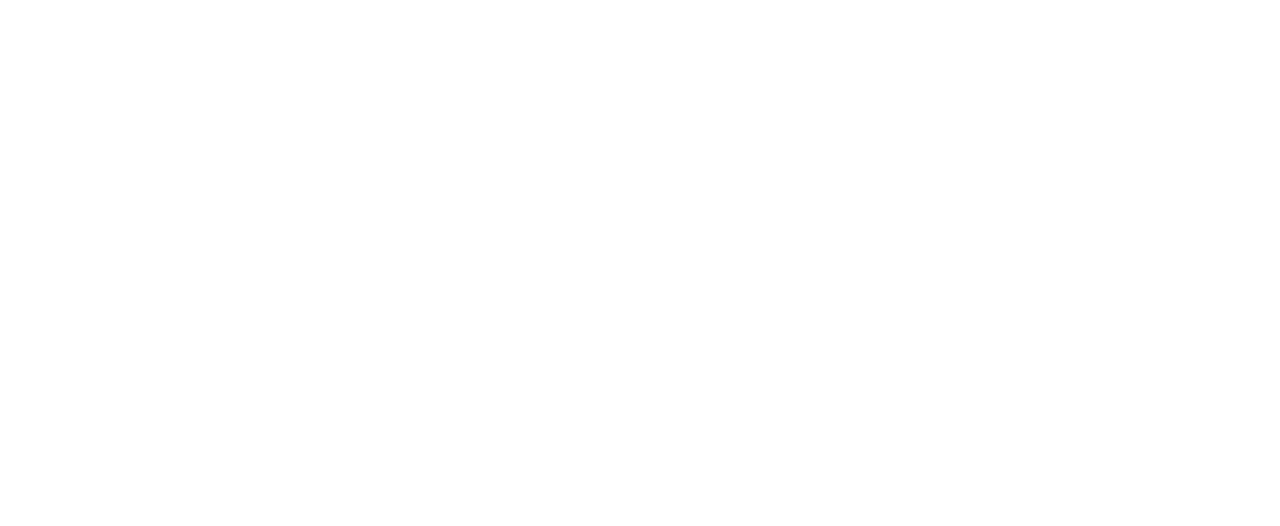
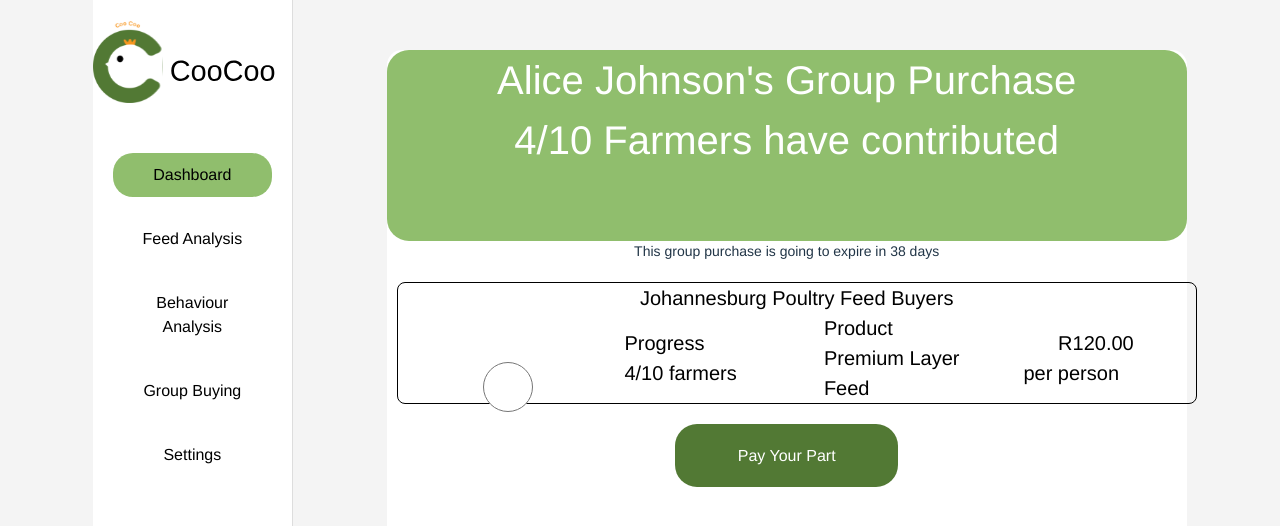
Before and after one commit to reaapunzell/CooCoo-app, a React (Vite) app in the folder rea-front/coocoo-app/: page /joined-groups in a window 1280 px wide. Before the commit this address had no page. Shown: the top 526 px of the page. Built offline with nearby package versions, Linux system fonts and the light colour scheme.

Commit message:
added group alert for dashboard

```diff
--- a/rea-front/coocoo-app/src/App.jsx
+++ b/rea-front/coocoo-app/src/App.jsx
@@ -6,6 +6,8 @@ import Navigation from './components/Navigation.jsx';
 import GroupBuyingOnboarding from './components/Group Buying/Onboarding.jsx';
 import ExistingGroups from './components/Group Buying/ExistingGroups.jsx';
 import Calendar from './components/Calendar/Calendar.jsx';
+import JoinedGroups from './components/Group Buying/JoinedGroup.jsx';
+import Dashboard from './pages/Dashboard.jsx';
 
 function App() {
   return (
@@ -13,10 +15,11 @@ function App() {
       <Routes>
         <Route path="/signup" element={<SignUp />} />
         <Route path="/weather" element={<WeatherComponent/>} />
-        <Route path="/" element={<Navigation/>} />
+        <Route path="/dashboard" element={<Dashboard/>} />
         <Route path="/groupbuying" element={<GroupBuyingOnboarding/>} />
         <Route path="/existing-groups" element={<ExistingGroups/>} />
         <Route path="/calendar" element={<Calendar/>} />
+        <Route path="/joined-groups" element={<JoinedGroups/>} />
       </Routes>
     </BrowserRouter>
   );
--- /dev/null
+++ b/rea-front/coocoo-app/src/components/Group Buying/GroupAlert.jsx
@@ -0,0 +1,38 @@
+import React, {useState} from "react";
+import "./Onboarding.css"
+
+const GroupAlert = () => {
+
+      // Group data
+  const [groups] = useState([
+    {
+      id: 1,
+      name: "Johannesburg Poultry Feed Buyers",
+      product: "Premium Layer Feed",
+      organizer: "Alice Johnson",
+      city: "Johannesburg",
+      target_farmers: 10,
+      current_farmers: 4,
+      price_per_person: 120.0,
+      end_date: "2024-12-31T23:59:59Z",
+      status: "open",
+    },
+  ]);
+
+  return(
+    <div className="group-alert-container">
+        {groups.map((group)=> (
+            <div key={group.id}>
+                 <span className="group-alert-participants">
+        {" "}
+        {group.current_farmers}/{group.target_farmers}{" "}
+        </span>
+        <span className="alert-notification" >Someone has contributed to your group purchase</span>
+        </div>
+        ))}
+
+    </div>
+  )
+}
+
+export default GroupAlert
--- a/rea-front/coocoo-app/src/components/Group Buying/JoinedGroup.jsx
+++ b/rea-front/coocoo-app/src/components/Group Buying/JoinedGroup.jsx
@@ -1,36 +1,88 @@
-import React from "react";
+import React, { useState } from "react";
 import { useNavigate } from "react-router-dom";
 import "./Onboarding.css";
 import Navigation from "../Navigation";
 
+const JoinedGroups = () => {
+  // Group data
+  const [groups] = useState([
+    {
+      id: 1,
+      name: "Johannesburg Poultry Feed Buyers",
+      product: "Premium Layer Feed",
+      organizer: "Alice Johnson",
+      city: "Johannesburg",
+      target_farmers: 10,
+      current_farmers: 4,
+      price_per_person: 120.0,
+      end_date: "2024-12-31T23:59:59Z",
+      status: "open",
+    },
+  ]);
 
-const JoinedGroups = () => {
+  //calculate days left until expiration of group purchase
+  const calculateDaysLeft = (endDate) => {
+    const diff = new Date(endDate) -  new Date();
+    return Math.ceil(diff / (1000 *60 *60 *24));
+  };
+
   return (
     <div className="app-container">
       <Navigation />
       <div className="existing-groups-container">
         <div className="header">
-            <span className="user-name" >Rea</span>
-            <span>'s Group Purchase </span>
-            <span className="participants"> 2/10 </span>
+          {groups.map((group) => (
+            <div key={group.id}>
+              <span className="user-name">{group.organizer}</span>
+              <span>'s Group Purchase </span> <br></br>
+              <span className="participants">
+                {" "}
+                {group.current_farmers}/{group.target_farmers}{" "}
+              </span>
               <span> Farmers have contributed </span>
             </div>
+          ))}
+        </div>
         <div className="expire-date-container">
+          {groups.map((group)=>(
+            <div key={group.id}>
 <span> This group purchase is going to expire in </span>
-            <span className="expire-date"> 7 days</span>
+<span className="expire-date">{calculateDaysLeft(group.end_date)} days</span>
+            </div>
+          ))}
+
         </div>
         <div className="groups-selection">
-            <div className="group">
-              <input type="radio" name="join-group" />
-              <span className="number-of-farmers">10</span>
-              <span className="feed-name">
-                {" "}
-                Chicken Feed Mixed Poultry Grain 10kg
+          {groups.map((group) => (
+            <div className="group" key={group.id}>
+              <span className="group-name">{group.name}</span>
+              <div className="group-information">
+                <div className="selected-btn">
+                  <input
+                    className="selected-btn"
+                    type="radio"
+                    name="join-group"
+                  />
+                </div>
+                <div className="progress">
+                  <span>Progress</span>
+                  <span className="number-of-farmers">
+                    {group.current_farmers}/{group.target_farmers} farmers
                   </span>
-              <span className="currency">R</span>
-              <span className="price"></span>
+                </div>
+                <div className="product">
+                  <span>Product</span>
+                  <span className="feed-name">{group.product}</span>
+                </div>
+                <div className="price">
+                  <span className="price">
+                    R{group.price_per_person.toFixed(2)}
+                  </span>
                   <span className="per-person">per person</span>
                 </div>
+              </div>
+            </div>
+          ))}
         </div>
         <button className="payyourpart-btn">Pay Your Part</button>
       </div>
--- a/rea-front/coocoo-app/src/components/Group Buying/Onboarding.css
+++ b/rea-front/coocoo-app/src/components/Group Buying/Onboarding.css
@@ -165,3 +165,35 @@
     accent-color:var(--primary-color)
 
 }
+
+.group-alert-container{
+  height:100px;
+  width: 400px;
+  background-color: white;
+  border-radius: 8px;
+  border-style: solid;
+  border-width: 2px;
+  border-color: var(--primary-color);
+  display:flex;
+  flex-direction: row;
+  align-items: center;
+  justify-content: center;
+  margin: 20px;
+}
+
+.group-alert-participants{
+  background-color: var(--primary-color);
+  width: 20vh;
+  border-radius: 50%;
+  height: 10vh;
+  font-size: 28px;
+  color:white;
+  padding: 15px;
+  margin: 5px;
+}
+
+.alert-notification{
+  font-size: 16px;
+  text-align: justify;
+  margin-left: 10px;
+}
--- a/rea-front/coocoo-app/src/components/Weather.css
+++ b/rea-front/coocoo-app/src/components/Weather.css
@@ -1,3 +1,6 @@
+.weather-data{
+    display:flex;
+}
 .weather-cards-container{
     display:flex;
 
@@ -28,3 +31,11 @@
 .weather-card-data p {
     font-size: 20px;
 }
+
+.more-info-icon{
+    height: 3vh;
+}
+
+.heading{
+    display:flex;
+}
--- a/rea-front/coocoo-app/src/components/Weather.jsx
+++ b/rea-front/coocoo-app/src/components/Weather.jsx
@@ -70,7 +70,10 @@ const WeatherComponent = () => {
   return (
     <div className="weather-data">
       <div className="temperatures">
+        <div className="heading">
         <h2>Temperature in {weatherData.location}</h2>
+        <img className="more-info-icon" src="/more info icon.svg" alt="more info icon"/>
+        </div>
         <div className="weather-cards-container">
           <div className="weather-card">
             <p>Today</p>
--- /dev/null
+++ b/rea-front/coocoo-app/src/pages/Dashboard.css
@@ -0,0 +1,19 @@
+*{
+    width: 100%;
+}
+
+.grid-container{
+    display:grid;
+    grid-template-columns: 1fr 1fr ;
+    grid-template-rows: 1fr 1fr 1fr;
+}
+
+.weather-component {
+    grid-column: 1/3;
+    grid-row: 1;
+}
+
+.calendar-component {
+    grid-column: 2/3;
+    grid-row: 2/4;
+}
--- /dev/null
+++ b/rea-front/coocoo-app/src/pages/Dashboard.jsx
@@ -0,0 +1,69 @@
+import React, {useState} from 'react';
+import Navigation from '../components/Navigation';
+import Calendar from '../components/Calendar/Calendar';
+import WeatherComponent from '../components/Weather';
+import JoinedGroups from '../components/Group Buying/JoinedGroup';
+import '../components/Group Buying/Onboarding.css';
+import './Dashboard.css'
+import GroupAlert from '../components/Group Buying/GroupAlert';
+
+const Dashboard=() => {
+
+    //
+    const [user] = useState([
+        {id: 1,
+            username: "Siyabonga",
+            city: "Pretoria"
+        },
+    ]);
+
+    const [tasks, setTasks] = useState({
+        '2024-12-01': [
+          { id: 1, name: 'Refill feed and water', time: '06:00 AM', completed: false },
+          { id: 2, name: 'Refill feed and water', time: '12:00 PM', completed: false },
+          { id: 3, name: 'Refill feed and water', time: '16:00 PM', completed: false },
+          { id: 4, name: 'Refill feed and water', time: '20:00 PM', completed: false },
+        ],
+      });
+
+      const [groups] = useState([
+        {
+          id: 1,
+          name: "Johannesburg Poultry Feed Buyers",
+          product: "Premium Layer Feed",
+          organizer: "Alice Johnson",
+          city: "Johannesburg",
+          target_farmers: 10,
+          current_farmers: 4,
+          price_per_person: 120.0,
+          end_date: "2024-12-31T23:59:59Z",
+          status: "open",
+        },
+      ]);
+
+    return (
+<div className="app-container">
+<Navigation />
+<div className="dashboard-container">
+<div className="welcome">
+<h2>Welcome back </h2>
+</div>
+<div className="grid-container">
+<div className="weather-component">
+    <WeatherComponent/>
+</div>
+<div className="calendar-component">
+    <Calendar/>
+</div>
+<div className="group-alert-component">
+    <h2>Alerts</h2>
+    <GroupAlert/>
+</div>
+</div>
+</div>
+</div>
+
+    )
+}
+
+export default Dashboard
```
Also changed, not shown: rea-front/coocoo-app/src/components/Nutrient Analysis/NutrientAnalysis.jsx (added, +8 -0 lines), rea-front/coocoo-app/public/more info icon.svg (added), rea-front/coocoo-app/src/components/Group Buying/Groups.jsx (added). Lines whose indentation alone changed are shown as unchanged.
